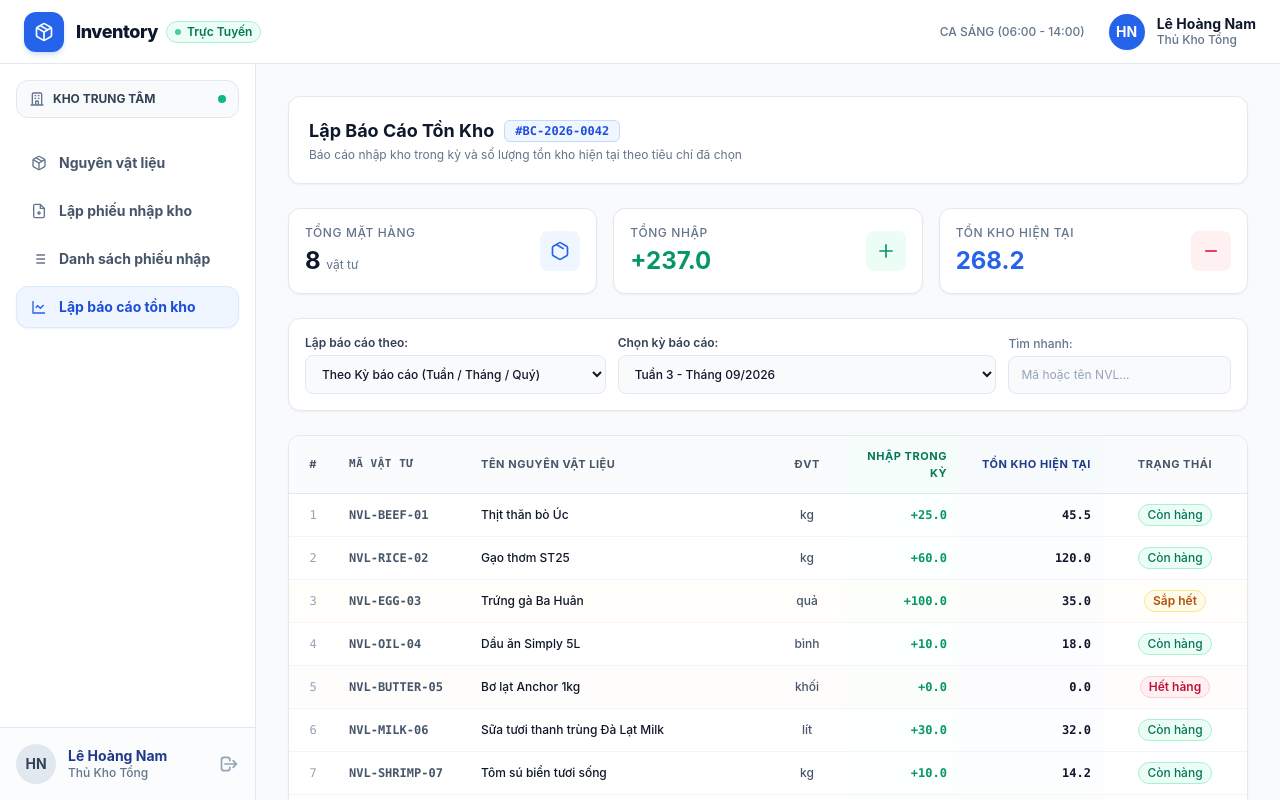
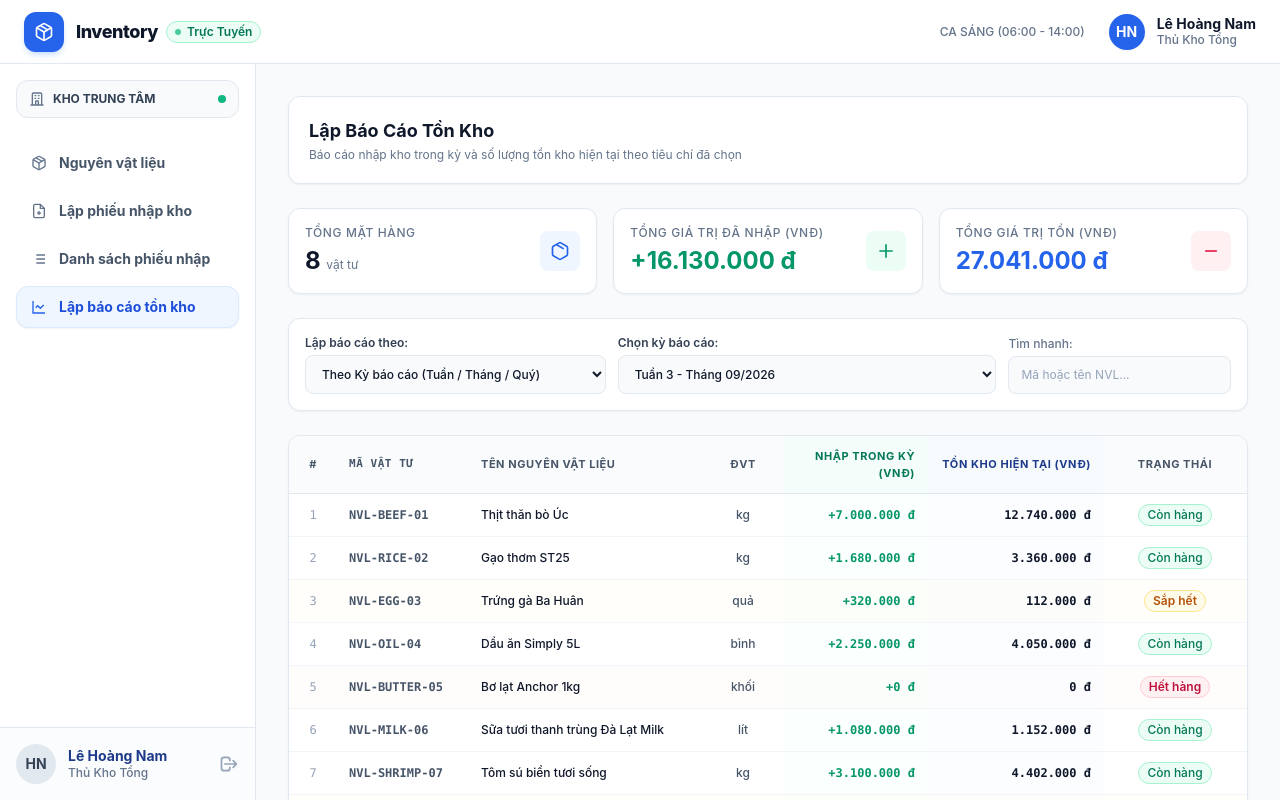
Before and after one commit to BrambleClaw123/RestaurantManagement, a React (Vite) app: page /warehouse in a window 1280 px wide. Built offline with nearby package versions, Linux system fonts and the light colour scheme.

Commit message:
fix warehouse 2

```diff
--- a/src/pages/Warehouse/Warehouse.jsx
+++ b/src/pages/Warehouse/Warehouse.jsx
@@ -25,14 +25,14 @@
 ];
 
 const RAW_REPORT_DATASET = [
-  { code: 'NVL-BEEF-01', name: 'Thịt thăn bò Úc', category: 'meat_seafood', unit: 'kg', imported: 25.0, currentStock: 45.5, threshold: 15.0 },
-  { code: 'NVL-RICE-02', name: 'Gạo thơm ST25', category: 'spices_dry', unit: 'kg', imported: 60.0, currentStock: 120.0, threshold: 30.0 },
-  { code: 'NVL-EGG-03', name: 'Trứng gà Ba Huân', category: 'dairy_egg', unit: 'quả', imported: 100.0, currentStock: 35.0, threshold: 50.0 },
-  { code: 'NVL-OIL-04', name: 'Dầu ăn Simply 5L', category: 'spices_dry', unit: 'bình', imported: 10.0, currentStock: 18.0, threshold: 8.0 },
-  { code: 'NVL-BUTTER-05', name: 'Bơ lạt Anchor 1kg', category: 'dairy_egg', unit: 'khối', imported: 0.0, currentStock: 0.0, threshold: 5.0 },
-  { code: 'NVL-MILK-06', name: 'Sữa tươi thanh trùng Đà Lạt Milk', category: 'dairy_egg', unit: 'lít', imported: 30.0, currentStock: 32.0, threshold: 10.0 },
-  { code: 'NVL-SHRIMP-07', name: 'Tôm sú biển tươi sống', category: 'meat_seafood', unit: 'kg', imported: 10.0, currentStock: 14.2, threshold: 6.0 },
-  { code: 'NVL-MUSH-08', name: 'Nấm hương rừng khô', category: 'spices_dry', unit: 'kg', imported: 2.0, currentStock: 3.5, threshold: 5.0 }
+  { code: 'NVL-BEEF-01', name: 'Thịt thăn bò Úc', category: 'meat_seafood', unit: 'kg', imported: 25.0, currentStock: 45.5, unitPrice: 280000, threshold: 15.0 },
+  { code: 'NVL-RICE-02', name: 'Gạo thơm ST25', category: 'spices_dry', unit: 'kg', imported: 60.0, currentStock: 120.0, unitPrice: 28000, threshold: 30.0 },
+  { code: 'NVL-EGG-03', name: 'Trứng gà Ba Huân', category: 'dairy_egg', unit: 'quả', imported: 100.0, currentStock: 35.0, unitPrice: 3200, threshold: 50.0 },
+  { code: 'NVL-OIL-04', name: 'Dầu ăn Simply 5L', category: 'spices_dry', unit: 'bình', imported: 10.0, currentStock: 18.0, unitPrice: 225000, threshold: 8.0 },
+  { code: 'NVL-BUTTER-05', name: 'Bơ lạt Anchor 1kg', category: 'dairy_egg', unit: 'khối', imported: 0.0, currentStock: 0.0, unitPrice: 185000, threshold: 5.0 },
+  { code: 'NVL-MILK-06', name: 'Sữa tươi thanh trùng Đà Lạt Milk', category: 'dairy_egg', unit: 'lít', imported: 30.0, currentStock: 32.0, unitPrice: 36000, threshold: 10.0 },
+  { code: 'NVL-SHRIMP-07', name: 'Tôm sú biển tươi sống', category: 'meat_seafood', unit: 'kg', imported: 10.0, currentStock: 14.2, unitPrice: 310000, threshold: 6.0 },
+  { code: 'NVL-MUSH-08', name: 'Nấm hương rừng khô', category: 'spices_dry', unit: 'kg', imported: 2.0, currentStock: 3.5, unitPrice: 350000, threshold: 5.0 }
 ];
 
 const REPORT_PERIOD_RANGES = {
@@ -49,7 +49,6 @@
   const [materialSearch, setMaterialSearch] = useState('');
 
   // TAB 2: RECEIPT STATES
-  const [receiptCode, setReceiptCode] = useState('#PNK-2026-0089');
   const [supplier, setSupplier] = useState('megafood');
   const [importReason, setImportReason] = useState('Nhập kho định kỳ đầu tuần');
   const [receiptRows, setReceiptRows] = useState([
@@ -65,7 +64,6 @@
   const [editingReceipt, setEditingReceipt] = useState(null);
 
   // TAB 3: REPORT STATES
-  const [reportCode, setReportCode] = useState('#BC-2026-0042');
   const [reportCriteria, setReportCriteria] = useState('period'); // 'period', 'date-range', 'category'
   const [reportPeriod, setReportPeriod] = useState('week_this');
   const [reportStartDate, setReportStartDate] = useState('2026-09-01');
@@ -131,7 +129,6 @@
     }
     const savedReceipt = {
       id: editingReceiptId || Date.now(),
-      code: receiptCode,
       supplier,
       supplierName: supplierNames[supplier],
       reason: importReason,
@@ -143,9 +140,8 @@
       ? prev.map(receipt => receipt.id === editingReceiptId ? savedReceipt : receipt)
       : [savedReceipt, ...prev]
     );
-    showToast(editingReceiptId ? 'Đã Cập Nhật Phiếu Nhập Kho!' : 'Đã Lưu Phiếu Nhập Kho Thành Công!', `Phiếu ${receiptCode} đã được chốt và đồng bộ vào thẻ kho.`);
+    showToast(editingReceiptId ? 'Đã Cập Nhật Phiếu Nhập Kho!' : 'Đã Lưu Phiếu Nhập Kho Thành Công!', 'Phiếu nhập đã được chốt và đồng bộ vào thẻ kho.');
     setEditingReceiptId(null);
-    setReceiptCode(`#PNK-2026-${Math.floor(1000 + Math.random() * 9000)}`);
     setActiveTab('receipt-list');
   };
 
@@ -186,7 +182,7 @@
 
     setReceiptList(prev => prev.map(receipt => receipt.id === updatedReceipt.id ? updatedReceipt : receipt));
     setEditingReceipt(null);
-    showToast('Đã Cập Nhật Phiếu Nhập Kho!', `Phiếu ${updatedReceipt.code} đã được cập nhật thành công.`);
+    showToast('Đã Cập Nhật Phiếu Nhập Kho!', 'Phiếu nhập đã được cập nhật thành công.');
   };
 
   const handleViewReceipt = (receipt) => {
@@ -199,7 +195,7 @@
   };
 
   const filteredReceipts = receiptList.filter(receipt =>
-    [receipt.code, receipt.supplierName].some(value => value.toLowerCase().includes(receiptSearch.toLowerCase()))
+    [receipt.supplierName, receipt.reason].some(value => value.toLowerCase().includes(receiptSearch.toLowerCase()))
   );
 
   // --- TAB 3 LOGIC ---
@@ -235,21 +231,26 @@
     reportSummaryText = `Báo cáo theo nhóm vật tư chuyên biệt.`;
   }
 
+  filteredReportData = filteredReportData.map(item => ({
+    ...item,
+    importedValue: item.imported * item.unitPrice,
+    currentStockValue: item.currentStock * item.unitPrice
+  }));
+
   const reportTotals = filteredReportData.reduce((acc, curr) => {
-    acc.imported += curr.imported;
-    acc.currentStock += curr.currentStock;
+    acc.importedValue += curr.importedValue;
+    acc.currentStockValue += curr.currentStockValue;
     return acc;
-  }, { imported: 0, currentStock: 0 });
+  }, { importedValue: 0, currentStockValue: 0 });
 
   const handleFinalizeReport = () => {
-    showToast('Đã Chốt Báo Cáo Tồn Kho Thành Công!', `Kỳ báo cáo ${reportCode} đã được chốt sổ tồn. Số liệu đã được đồng bộ lên hệ thống kế toán NexusCore.`);
-    setReportCode(`#BC-2026-${Math.floor(1000 + Math.random() * 9000)}`);
+    showToast('Đã Chốt Báo Cáo Tồn Kho Thành Công!', 'Kỳ báo cáo đã được chốt sổ tồn. Số liệu đã được đồng bộ lên hệ thống kế toán NexusCore.');
   };
 
   const executeExport = (format) => {
     setIsExportMenuOpen(false);
-    if (format === 'excel') showToast('Đang xuất file Excel (.xlsx)...', `Báo cáo ${reportCode} đã được trích xuất dữ liệu thành công.`);
-    if (format === 'pdf') showToast('Đang tạo bản in PDF...', `Bản sao lưu trữ ${reportCode}.pdf đã sẵn sàng tải về.`);
+    if (format === 'excel') showToast('Đang xuất file Excel (.xlsx)...', 'Báo cáo tồn kho đã được trích xuất dữ liệu thành công.');
+    if (format === 'pdf') showToast('Đang tạo bản in PDF...', 'Bản sao lưu trữ báo cáo tồn kho đã sẵn sàng tải về.');
   };
 
   // --- CẤU HÌNH LAYOUT ---
@@ -384,7 +385,7 @@
               <div className="absolute inset-y-0 left-0 pl-3 flex items-center pointer-events-none text-slate-400">
                 <svg className="w-4 h-4" fill="none" stroke="currentColor" viewBox="0 0 24 24"><path d="m21 21-4.35-4.35m2.35-5.65a7 7 0 1 1-14 0 7 7 0 0 1 14 0Z" strokeLinecap="round" strokeLinejoin="round" strokeWidth="2"></path></svg>
               </div>
-              <input value={receiptSearch} onChange={e => setReceiptSearch(e.target.value)} className="w-full pl-9 pr-4 py-2 bg-slate-50 border border-slate-200 rounded-lg text-xs text-slate-800 focus:bg-white outline-none focus:ring-2 focus:ring-blue-500/20 focus:border-blue-600" placeholder="Tìm theo mã phiếu, nhà cung cấp..." type="text" />
+              <input value={receiptSearch} onChange={e => setReceiptSearch(e.target.value)} className="w-full pl-9 pr-4 py-2 bg-slate-50 border border-slate-200 rounded-lg text-xs text-slate-800 focus:bg-white outline-none focus:ring-2 focus:ring-blue-500/20 focus:border-blue-600" placeholder="Tìm theo nhà cung cấp, lý do nhập..." type="text" />
             </div>
           </div>
 
@@ -393,7 +394,6 @@
               <table className="w-full text-left border-collapse">
                 <thead>
                   <tr className="bg-slate-50/80 border-b border-slate-200 text-[11px] font-bold text-slate-500 uppercase tracking-wider">
-                    <th className="py-3 px-4">Mã phiếu</th>
                     <th className="py-3 px-4 min-w-[220px]">Nhà cung cấp</th>
                     <th className="py-3 px-4 text-right">Tổng tiền</th>
                     <th className="py-3 px-4 text-center">Thao tác</th>
@@ -402,7 +402,6 @@
                 <tbody className="divide-y divide-slate-100 text-sm">
                   {filteredReceipts.map(receipt => (
                     <tr key={receipt.id} className="hover:bg-slate-50/70 transition-colors">
-                      <td className="py-3 px-4 font-mono text-xs font-bold text-blue-700">{receipt.code}</td>
                       <td className="py-3 px-4 text-xs font-medium text-slate-800">{receipt.supplierName}</td>
                       <td className="py-3 px-4 text-right font-mono text-xs font-bold text-slate-900">{formatCurrency(receipt.total)}</td>
                       <td className="py-3 px-4">
@@ -416,7 +415,7 @@
                   ))}
                   {filteredReceipts.length === 0 && (
                     <tr>
-                      <td colSpan="6" className="py-14 text-center">
+                      <td colSpan="3" className="py-14 text-center">
                         <div className="text-sm font-medium text-slate-400">Chưa có dữ liệu phiếu nhập</div>
                         <div className="text-xs text-slate-400 mt-1">Các phiếu được lưu sẽ hiển thị tại đây.</div>
                       </td>
@@ -437,10 +436,7 @@
         <div className="space-y-6 animate-in fade-in duration-200">
           <div className="bg-white p-5 rounded-xl border border-slate-200 shadow-sm flex flex-wrap items-center justify-between gap-4">
             <div>
-              <div className="flex items-center space-x-2.5">
-                <h2 className="text-lg font-bold text-slate-900">Lập Phiếu Nhập Kho Mới</h2>
-                <span className="px-2.5 py-0.5 rounded-md font-mono text-xs font-bold bg-blue-50 text-blue-700 border border-blue-200">{receiptCode}</span>
-              </div>
+              <h2 className="text-lg font-bold text-slate-900">Lập Phiếu Nhập Kho Mới</h2>
               <p className="text-xs text-slate-500 mt-0.5">Tạo phiếu nhập và cập nhật tăng số lượng tồn nguyên liệu vào kho trực tiếp</p>
             </div>
             <div className="flex items-center space-x-3 text-xs">
@@ -546,7 +542,6 @@
             <div>
               <div className="flex items-center space-x-2.5">
                 <h2 className="text-lg font-bold text-slate-900">Lập Báo Cáo Tồn Kho</h2>
-                <span className="px-2.5 py-0.5 rounded-md font-mono text-xs font-bold bg-blue-50 text-blue-700 border border-blue-200">{reportCode}</span>
               </div>
               <p className="text-xs text-slate-500 mt-0.5">Báo cáo nhập kho trong kỳ và số lượng tồn kho hiện tại theo tiêu chí đã chọn</p>
             </div>
@@ -558,11 +553,11 @@
               <div className="w-10 h-10 rounded-lg bg-blue-50 text-blue-600 flex items-center justify-center"><svg className="w-5 h-5" fill="none" stroke="currentColor" strokeWidth="2" viewBox="0 0 24 24"><path d="m7.5 4.27 9 5.15"></path><path d="M21 8a2 2 0 0 0-1-1.73l-7-4a2 2 0 0 0-2 0l-7 4A2 2 0 0 0 3 8v8a2 2 0 0 0 1 1.73l7 4a2 2 0 0 0 2 0l7-4A2 2 0 0 0 21 16Z"></path></svg></div>
             </div>
             <div className="bg-white p-4 rounded-xl border border-slate-200 shadow-sm flex items-center justify-between">
-              <div><p className="text-xs font-medium text-slate-500 uppercase tracking-wider">Tổng nhập</p><h3 className="text-2xl font-bold text-emerald-600 mt-1">+{reportTotals.imported.toFixed(1)}</h3></div>
+              <div><p className="text-xs font-medium text-slate-500 uppercase tracking-wider">Tổng giá trị đã nhập (VNĐ)</p><h3 className="text-2xl font-bold text-emerald-600 mt-1">+{formatCurrency(reportTotals.importedValue)}</h3></div>
               <div className="w-10 h-10 rounded-lg bg-emerald-50 text-emerald-600 flex items-center justify-center"><svg className="w-5 h-5" fill="none" stroke="currentColor" strokeWidth="2" viewBox="0 0 24 24"><path d="M12 4v16m8-8H4"></path></svg></div>
             </div>
             <div className="bg-white p-4 rounded-xl border border-slate-200 shadow-sm flex items-center justify-between">
-              <div><p className="text-xs font-medium text-slate-500 uppercase tracking-wider">Tồn kho hiện tại</p><h3 className="text-2xl font-bold text-blue-600 mt-1">{reportTotals.currentStock.toFixed(1)}</h3></div>
+              <div><p className="text-xs font-medium text-slate-500 uppercase tracking-wider">Tổng giá trị tồn (VNĐ)</p><h3 className="text-2xl font-bold text-blue-600 mt-1">{formatCurrency(reportTotals.currentStockValue)}</h3></div>
               <div className="w-10 h-10 rounded-lg bg-rose-50 text-rose-600 flex items-center justify-center"><svg className="w-5 h-5" fill="none" stroke="currentColor" strokeWidth="2" viewBox="0 0 24 24"><path d="M5 12h14"></path></svg></div>
             </div>
           </div>
@@ -604,8 +599,8 @@
                     <th className="py-3 px-3 w-32 font-mono">Mã vật tư</th>
                     <th className="py-3 px-4 min-w-[210px]">Tên nguyên vật liệu</th>
                     <th className="py-3 px-3 text-center w-20">ĐVT</th>
-                    <th className="py-3 px-3 text-right w-28 text-emerald-700 bg-emerald-50/30">Nhập trong kỳ</th>
-                    <th className="py-3 px-3 text-right w-36 text-blue-900 bg-blue-50/30 font-bold">Tồn kho hiện tại</th>
+                    <th className="py-3 px-3 text-right w-36 text-emerald-700 bg-emerald-50/30">Nhập trong kỳ (VNĐ)</th>
+                    <th className="py-3 px-3 text-right w-44 text-blue-900 bg-blue-50/30 font-bold">Tồn kho hiện tại (VNĐ)</th>
                     <th className="py-3 px-4 text-center w-36">Trạng thái</th>
                   </tr>
                 </thead>
@@ -628,8 +623,8 @@
                         <td className="py-2.5 px-3 font-mono text-xs font-semibold text-slate-600">{item.code}</td>
                         <td className="py-2.5 px-4 font-medium text-slate-900 text-xs">{item.name}</td>
                         <td className="py-2.5 px-3 text-center text-xs text-slate-600 font-medium">{item.unit}</td>
-                        <td className="py-2.5 px-3 text-right font-mono text-xs text-emerald-600 font-semibold bg-emerald-50/20">+{item.imported.toFixed(1)}</td>
-                        <td className="py-2.5 px-3 text-right font-mono text-xs font-bold text-slate-900 bg-blue-50/20">{item.currentStock.toFixed(1)}</td>
+                        <td className="py-2.5 px-3 text-right font-mono text-xs text-emerald-600 font-semibold bg-emerald-50/20">+{formatCurrency(item.importedValue)}</td>
+                        <td className="py-2.5 px-3 text-right font-mono text-xs font-bold text-slate-900 bg-blue-50/20">{formatCurrency(item.currentStockValue)}</td>
                         <td className="py-2.5 px-4 text-center">{statusTag}</td>
                       </tr>
                     );
@@ -638,7 +633,8 @@
                 <tfoot>
                   <tr className="bg-slate-100/90 border-t-2 border-slate-300 font-semibold text-xs text-slate-800">
                     <td colSpan="4" className="py-3 px-4 text-slate-700 uppercase tracking-wider font-bold">Tổng cộng toàn kho:</td>
-                    <td className="py-3 px-3 text-right font-mono text-emerald-700 font-bold bg-emerald-50/60">+{reportTotals.imported.toFixed(1)}</td>
+                    <td className="py-3 px-3 text-right font-mono text-emerald-700 font-bold bg-emerald-50/60">+{formatCurrency(reportTotals.importedValue)}</td>
+                    <td className="py-3 px-3 text-right font-mono text-blue-700 font-bold bg-blue-50/60">{formatCurrency(reportTotals.currentStockValue)}</td>
                     <td className="py-3 px-4 text-center"><span className="inline-flex items-center px-2 py-0.5 rounded text-[11px] font-semibold bg-blue-100 text-blue-800">Đã đối soát</span></td>
                   </tr>
                 </tfoot>
@@ -676,7 +672,6 @@
               <div>
                 <div className="flex items-center space-x-2.5">
                   <h3 className="font-bold text-lg text-slate-900">Chi Tiết Phiếu Nhập Kho</h3>
-                  <span className="px-2.5 py-0.5 rounded-md font-mono text-xs font-bold bg-blue-50 text-blue-700 border border-blue-200">{viewingReceipt.code}</span>
                 </div>
                 <p className="text-xs text-slate-500 mt-0.5">Chế độ xem chỉ đọc danh mục hàng nhập</p>
               </div>
@@ -750,10 +745,7 @@
           <div className="bg-white rounded-2xl border border-slate-200 shadow-2xl w-full max-w-5xl max-h-[90vh] overflow-hidden flex flex-col">
             <div className="px-6 py-4 border-b border-slate-200 flex items-center justify-between bg-slate-50">
               <div>
-                <div className="flex items-center space-x-2.5">
-                  <h3 className="font-bold text-lg text-slate-900">Sửa Phiếu Nhập Kho</h3>
-                  <span className="px-2.5 py-0.5 rounded-md font-mono text-xs font-bold bg-blue-50 text-blue-700 border border-blue-200">{editingReceipt.code}</span>
-                </div>
+                <h3 className="font-bold text-lg text-slate-900">Sửa Phiếu Nhập Kho</h3>
                 <p className="text-xs text-slate-500 mt-0.5">Chỉnh sửa thông tin và danh mục hàng nhập trực tiếp</p>
               </div>
               <button onClick={() => setEditingReceipt(null)} className="w-8 h-8 flex items-center justify-center text-slate-400 hover:text-slate-600 rounded-lg hover:bg-slate-200 transition-colors" title="Đóng">
```
